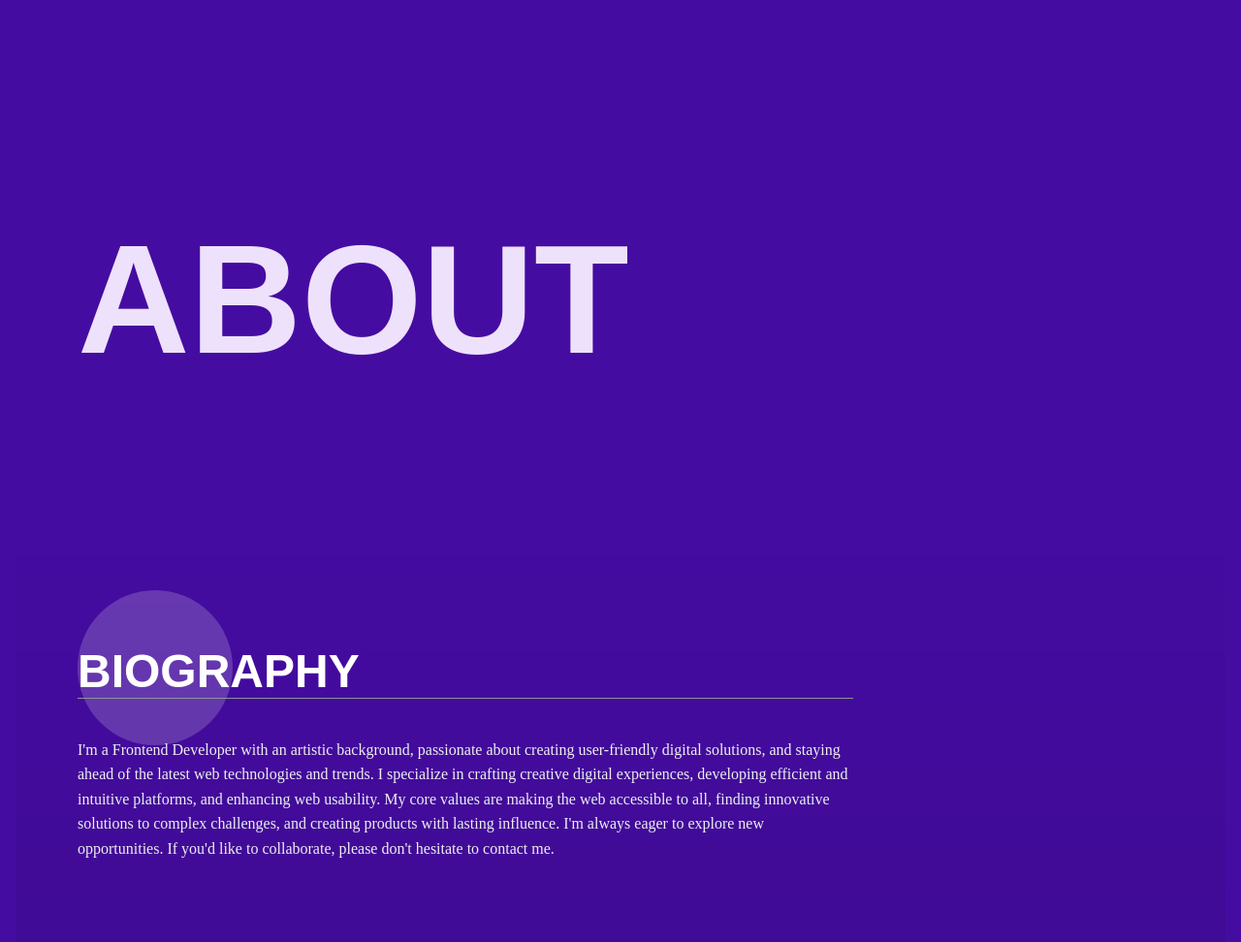
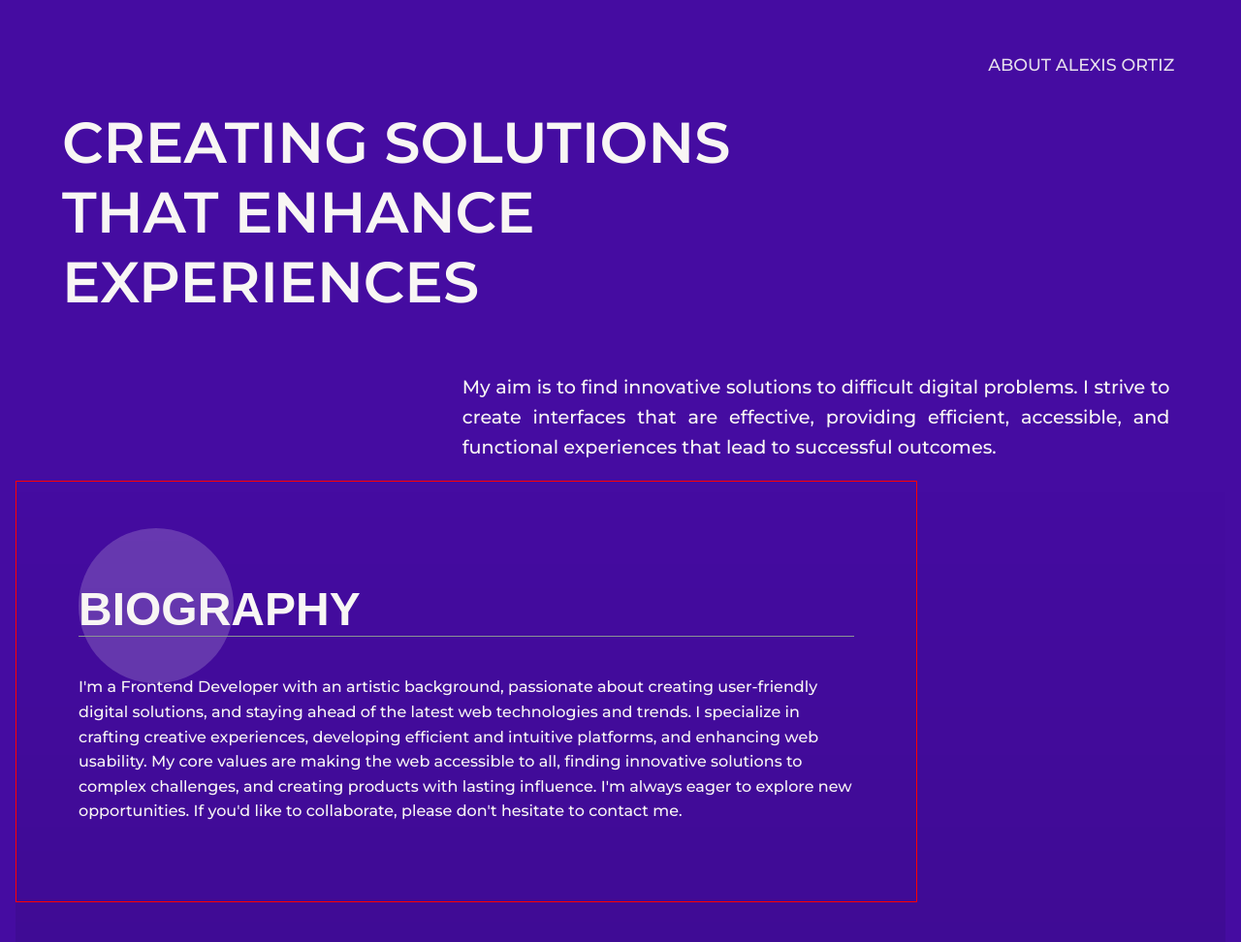
Before and after one commit to lexiortiz/about-landing-page, a plain HTML site: page index.html in a window 1280 px wide. Shown: the part 103-1075 px from the top of the page at 97% size. Drawn offline with Linux system fonts and the light colour scheme.

Commit message:
styled hero

```diff
--- a/CSS/style.css
+++ b/CSS/style.css
@@ -13,12 +13,12 @@
 body {
     background: #450CA1;
     margin: 0;
-    font-family: 'Merriweather', serif;
-    color: #EEE1FB; #F8F6F4;
+    font-family: 'Montserrat', serif;
+    color: #F8F6F4;
 }
 
 .main-link {
-    color: #EEE1FB;
+    color: #F8F6F4;
     text-decoration: none;
 }
 
@@ -27,31 +27,55 @@ body {
 }
 
 /* Typography General*/
+.page-title {
+    font-size: 1.1rem;
+    margin: 1.6em 1em 0;
+    font-weight: 500;
+    text-align: right;
+    opacity: 0.9;
+}
+
 h1 {
-    font-family: 'Eureka Endeavour', sans-serif;
+    font-family: 'Montserrat', sans-serif;
     font-weight: 600;
-    font-size: 8em;
-    margin: 1.6em 1rem;
-
+    font-size: 3.2em;
+    margin: 1em 0.25em;
 }
 
 @media only screen and (min-width: 35em) {
+    .page-title {
+        margin: 1.6em 3em 0;
+    }
+
     h1 {
-        font-size: 10em;
-        margin: 1.2em 4rem 1em;
+        font-size: 3.7em;
+        margin: 0.5em 3rem 0;
     }
+}
+
+.heroBottomFold {
+    display: grid;
+    grid-template-columns: 40% 1fr;
+    grid-template-rows: 1fr;
+}
+
+.hero-copy {
+    margin: 2em 3em 0 -2em;
+    font-size: 1.2rem;
+    text-align: justify;
+    grid-area: 1 / 2 / 2 / 3;
 }
 
 h2 {
     border-bottom: 1px solid #8c9494;
     font-family: 'Oxygen', Sans-Serif;
     font-size: 3em;
-    color: #fff;
+    color: #F8F6F4;
 }
 
 p {
     line-height: 1.6em;
-    color: #eee;
+    color: #F8F6F4;
 }
 
 /* ---- Layout Rules ---- */
@@ -93,13 +117,13 @@ section {
 
 .navbar__menu .menu__link:hover {
     background: #333;
-    color: #fff;
+    color: #F8F6F4;
     transition: ease 0.3s all;
 }
 
 /* Header Styles */
 .page__header {
-    background: #fff;
+    color: #F8F6F4;
     position: fixed;
     top: 0;
     width: 100%;
@@ -111,11 +135,11 @@ section {
     text-align: center;
     background: #161a1f;
     padding: 1em;
-    color: #EEE1FB;
+    color: #F8F6F4;
 }
 
 .page__footer p {
-    color: #EEE1FB;
+    color: #F8F6F4;
 }
 
 
@@ -124,6 +148,7 @@ section {
 .landing__container {
     padding: 1em;
     text-align: left;
+    border: 1px solid red;
 }
 
 @media only screen and (min-width: 35em) {
--- a/index.html
+++ b/index.html
@@ -26,7 +26,22 @@
     </header>
     <main>
       <header class="main__hero">
-        <h1>ABOUT</h1>
+        <p class="page-title">ABOUT ALEXIS ORTIZ</p>
+        <h1>
+          <span class="empty-space"></span>
+          CREATING SOLUTIONS <br />
+          THAT ENHANCE <br />
+          EXPERIENCES
+        </h1>
+        <div class="heroBottomFold">
+          <div class="hero-copy">
+            <p>
+              My aim is to find innovative solutions to difficult digital problems. I
+              strive to create interfaces that are effective,
+              providing efficient, accessible, and functional experiences that lead to successful outcomes.
+            </p>
+          </div>
+        </div>
       </header>
       <!-- Each Section has an ID (used for the anchor) and
     a data attribute that will populate the li node.
@@ -39,7 +54,7 @@
             I'm a Frontend Developer with an artistic background, passionate
             about creating user-friendly digital solutions, and staying ahead of
             the latest web technologies and trends. I specialize in crafting
-            creative digital experiences, developing efficient and intuitive
+            creative experiences, developing efficient and intuitive
             platforms, and enhancing web usability. My core values are making
             the web accessible to all, finding innovative solutions to complex
             challenges, and creating products with lasting influence. I'm always
```
